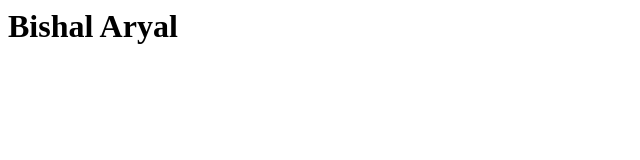
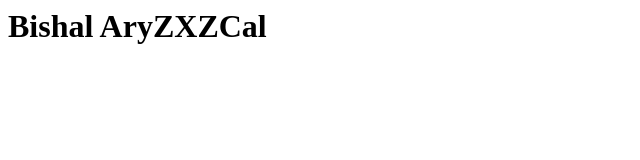
Before and after one commit to C15C01337/c15c01337.github.io, a plain HTML site: page index.html in a window 1280 px wide. Shown: the whole page, without its empty margins (0-640 px from the left). Drawn offline with Linux system fonts and the light colour scheme.

Commit message:
Update index.html

```diff
--- a/index.html
+++ b/index.html
@@ -1 +1 @@
-<h1> Bishal Aryal </h1>
+<h1> Bishal AryZXZCal </h1>
```
